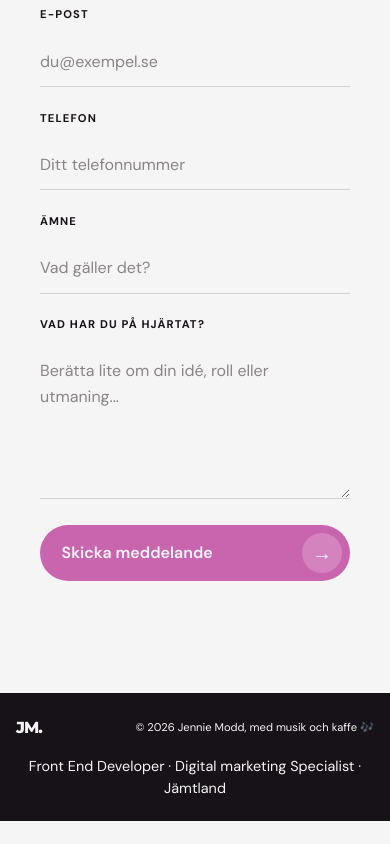
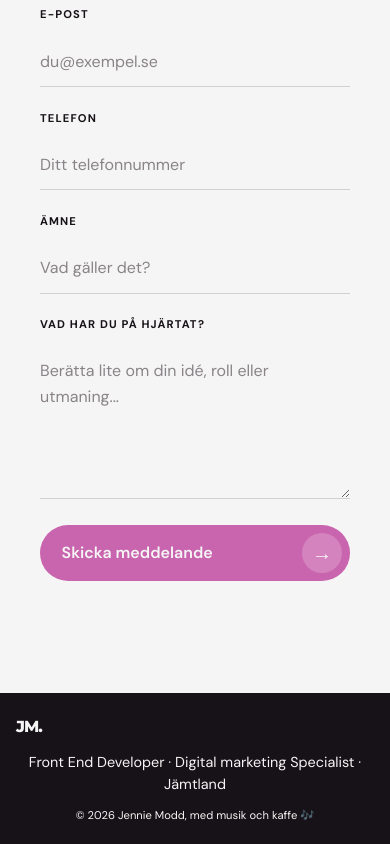
Before and after one commit to jenniemodd/portfolio_2, a React (Vite) app: page / in a window 390 px wide. Shown: the part 10786-11630 px from the top of the page. Before the commit the page ends 11607 px from the top, so only its background shows below. Built offline with nearby package versions, Linux system fonts and the light colour scheme.

Commit message:
feat: center align copyright text in Footer component for improved layout

```diff
--- a/src/components/Footer.module.css
+++ b/src/components/Footer.module.css
@@ -47,13 +47,22 @@
     padding-block: 1.25rem;
   }
 
+   .footerContent {
+    display: flex;
+    flex-direction: column;
+    align-items: center;
+  }
+
   .description {
-    order: 3;
-    width: 100%;
+    order: 1;
     text-align: center;
   }
 
   .copyright {
+    order: 2;
+    width: 100%;
+    text-align: center;
     font-size: 0.7rem;
   }
+
 }
```
